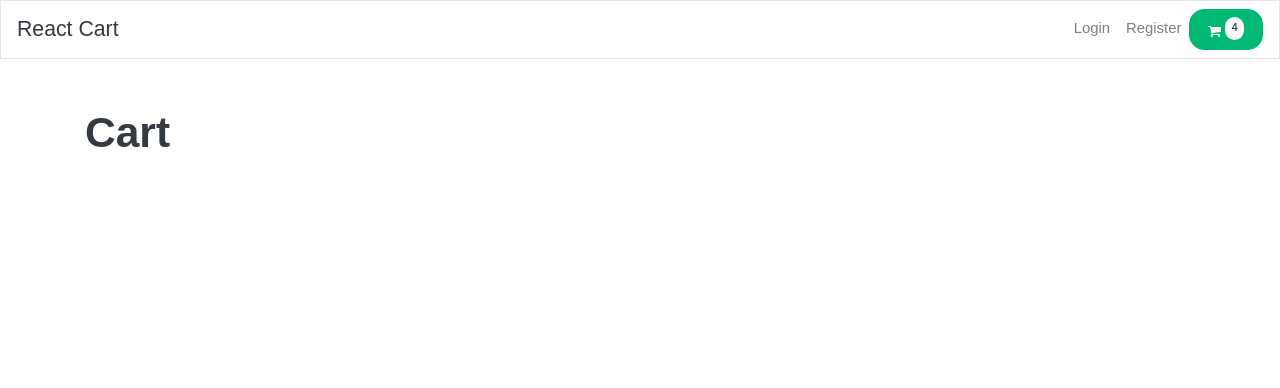
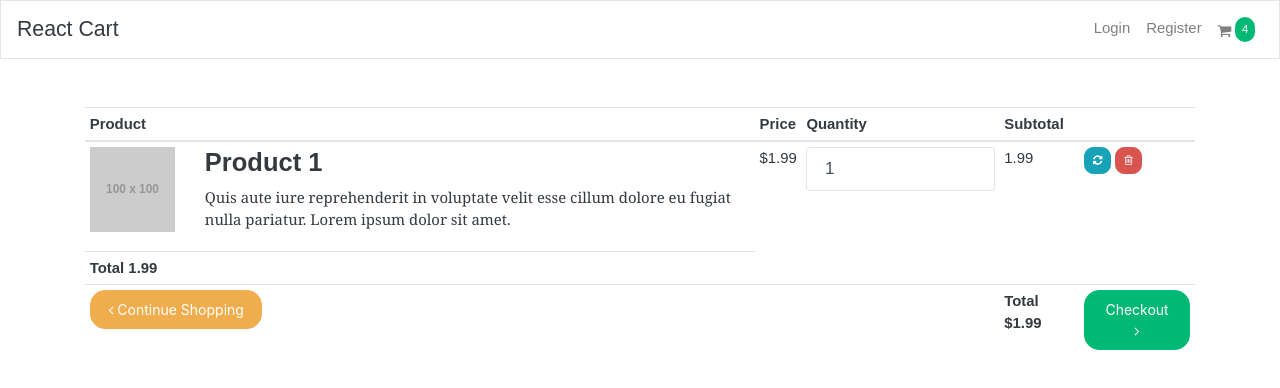
Before and after one commit to seersol92/react-shopping-cart, a React (Create React App) app: page /profile in a window 1280 px wide. Shown: the top 388 px of the page. Built offline with nearby package versions, Linux system fonts and the light colour scheme.

Commit message:
add to cart page

```diff
--- a/src/components/cart/Cart.js
+++ b/src/components/cart/Cart.js
@@ -1,13 +1,85 @@
 import React, { Component } from 'react';
+import {
+    withRouter
+  } from 'react-router-dom'
+import { connect } from 'react-redux';
+import * as actions from './../../store/actions/index';
 class Cart extends Component {
+
+    componentDidMount () {
+
+    }
+
     state = {  }
     render() {
         return (
             <div>
-                <h1>Cart</h1>
+                <div className="mt-5">
+                    <table id="cart" className="table table-hover table-sm">
+                        <thead>
+                            <tr>
+                                <th>Product</th>
+                                <th>Price</th>
+                                <th>Quantity</th>
+                                <th  className="text-xs-center">Subtotal</th>
+                                <th></th>
+                            </tr>
+                        </thead>
+                        <tbody>
+                            <tr>
+                                <td data-th="Product">
+                                    <div className="row">
+                                        <div className="col-sm-2 hidden-xs"><img src="http://placehold.it/100x100" alt="..." className="img-fluid"/></div>
+                                        <div className="col-sm-10">
+                                            <h4 className="nomargin">Product 1</h4>
+                                            <p>Quis aute iure reprehenderit in voluptate velit esse cillum dolore eu fugiat nulla pariatur. Lorem ipsum dolor sit amet.</p>
+                                        </div>
+                                    </div>
+                                </td>
+                                <td data-th="Price" className="mt-3">$1.99</td>
+                                <td data-th="Quantity" className="mt-3">
+                                    <input type="number" className="form-control text-xs-center" value="1" />
+                                </td>
+                                <td data-th="Subtotal" className="text-xs-center mt-3">1.99</td>
+                                <td className="actions mt-3" data-th="">
+                                    <button className="btn btn-info btn-sm"><i className="fa fa-refresh"></i></button>
+                                    <button className="btn btn-danger btn-sm ml-1"><i className="fa fa-trash-o"></i></button>
+                                </td>
+                            </tr>
+                        </tbody>
+                        <tfoot>
+                            <tr className="visible-xs">
+                                <td className="text-xs-center"><strong>Total 1.99</strong></td>
+                            </tr>
+                            <tr>
+                                <td><a className="btn btn-warning"><i className="fa fa-angle-left"></i> Continue Shopping</a></td>
+                                <td colspan="2" className="hidden-xs"></td>
+                                <td className="hidden-xs text-xs-center"><strong>Total $1.99</strong></td>
+                                <td><a className="btn btn-success btn-block">Checkout <i className="fa fa-angle-right"></i></a></td>
+                            </tr>
+                        </tfoot>
+                    </table>
+                </div>
             </div>
          );
     }
 }
 
-export default Cart;
+const mapDispatchToProps = dispatch => {
+    return {
+      onHardRefresh:  ()      => dispatch(actions.fetchProduct()),
+      onQtyIncrement: (index) => dispatch(actions.quantityIncrement(index)),
+      onQtyDecrement: (index) => dispatch(actions.quantityDecrement(index)),
+      onAddToCart:    (id)    => dispatch(actions.addToCart(id)),
+    };
+  };
+
+  const mapStateToProps = state => {
+    return {
+        loading: state.cart.loading,
+        error: state.cart.error,
+        product: state.cart.product
+    };
+  };
+
+  export default withRouter(connect( mapStateToProps, mapDispatchToProps )( Cart ));
--- a/src/components/shared/NavBar.js
+++ b/src/components/shared/NavBar.js
@@ -20,10 +20,10 @@ class NavBar extends Component {
                         <NavLink className="nav-link" to={'/register'} activeClassName="active">Register</NavLink>
                     </li>
                     <li className="nav-item">
-                        <button className="btn btn-success">
-                        <i className="fa fa-shopping-cart"></i>
-                            <span class="badge badge-pill badge-light ml-1">4</span>
-                        </button>
+                        <NavLink className="nav-link" to={'/cart'} activeClassName="active">
+                            <i className="fa fa-shopping-cart"></i>
+                            <span class="badge badge-pill badge-success ml-1">4</span>
+                        </NavLink>
                     </li>
                     </ul>
                 </div>
--- a/src/index.js
+++ b/src/index.js
@@ -9,12 +9,14 @@ import App from './App';
 import registerServiceWorker from './registerServiceWorker';
 import { createStore, applyMiddleware, compose, combineReducers } from 'redux';
 import productReducer from './store/reducers/products';
+import cartReducer from './store/reducers/addToCart';
 
 
 const composeEnhancers = window.__REDUX_DEVTOOLS_EXTENSION_COMPOSE__ || compose;
 
 const rootReducer = combineReducers({
     products: productReducer,
+    cart: cartReducer
 });
 
 const store = createStore(rootReducer, composeEnhancers(
--- a/src/services/api.js
+++ b/src/services/api.js
@@ -14,8 +14,11 @@ export const fetchProducts = () => {
 
 
 export const fetchProduct = (id) => {
-  return new Promise(resolve => {
+  return new Promise((resolve, reject) => {
     const product = Products.find( item => item.id === id );
-    return resolve(product);
+    if (product)
+        return resolve(product);
+    else
+        return reject('Product Not Found!!')
   })
 }
--- a/src/store/actions/addToCart.js
+++ b/src/store/actions/addToCart.js
@@ -11,7 +11,7 @@ export const   initializeCart = () => {
 export const productAddedToCart = (data) => {
     return {
         type: actionTypes.PRODUCT_ADDED_IN_CART,
-        cart: data
+        product: data
     }
 }
 
@@ -30,12 +30,10 @@ export const addToCart = (id) => {
 
             const product =await fetchProduct(id);
             dispatch(productAddedToCart(product))
-            console.log(product);
 
         } catch(err) {
 
             dispatch(addToCartFailed(err))
-            console.log(err)
             return Promise.reject();
         }
     }
--- a/src/store/actions/index.js
+++ b/src/store/actions/index.js
@@ -1,4 +1,4 @@
 //Export action buddles
 export  *  from './auth';
 export  *  from './products';
-export  *  from './cart';
+export  *  from './addToCart';
--- a/src/store/reducers/addToCart.js
+++ b/src/store/reducers/addToCart.js
@@ -16,8 +16,18 @@ const initializingCart = (state, action) => {
 }
 
 const productAdded = (state, action) => {
+    const product = action.product;
+    const cartProducts = state.product;
+    const checkExistence = cartProducts.find( item => item.id === product.id );
+
+    if (typeof checkExistence !== 'undefined') { // exist
+
+    } else {
+        cartProducts.push(product)
+    }
+
     return updateObject(state, {
-        products: action.data,
+        product: cartProducts,
         error: null,
         loading: false
     });
@@ -32,7 +42,7 @@ const addToCartProcessFailed = (state, action) => {
 
 
 
-const productReducer = (state = initialState, action) => {
+const cartReducer = (state = initialState, action) => {
     switch (action.type) {
         case actionTypes.INITIALIZE_ADD_PRODUCT_TO_CART:
             return initializingCart(state, action);
@@ -49,4 +59,4 @@ const productReducer = (state = initialState, action) => {
     }
 };
 
-export default productReducer;
+export default cartReducer;
```
Also changed, not shown: src/store/actions/cart.js (deleted).
